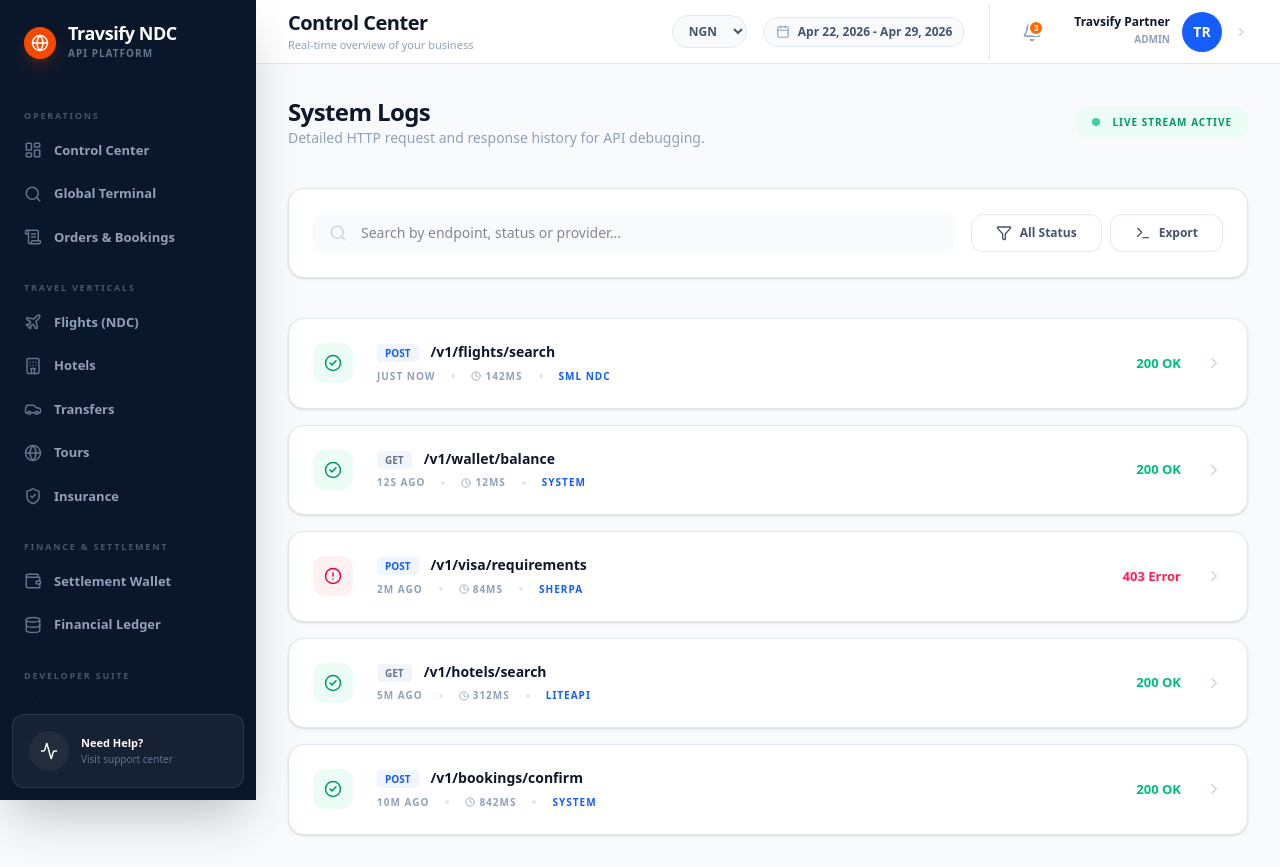
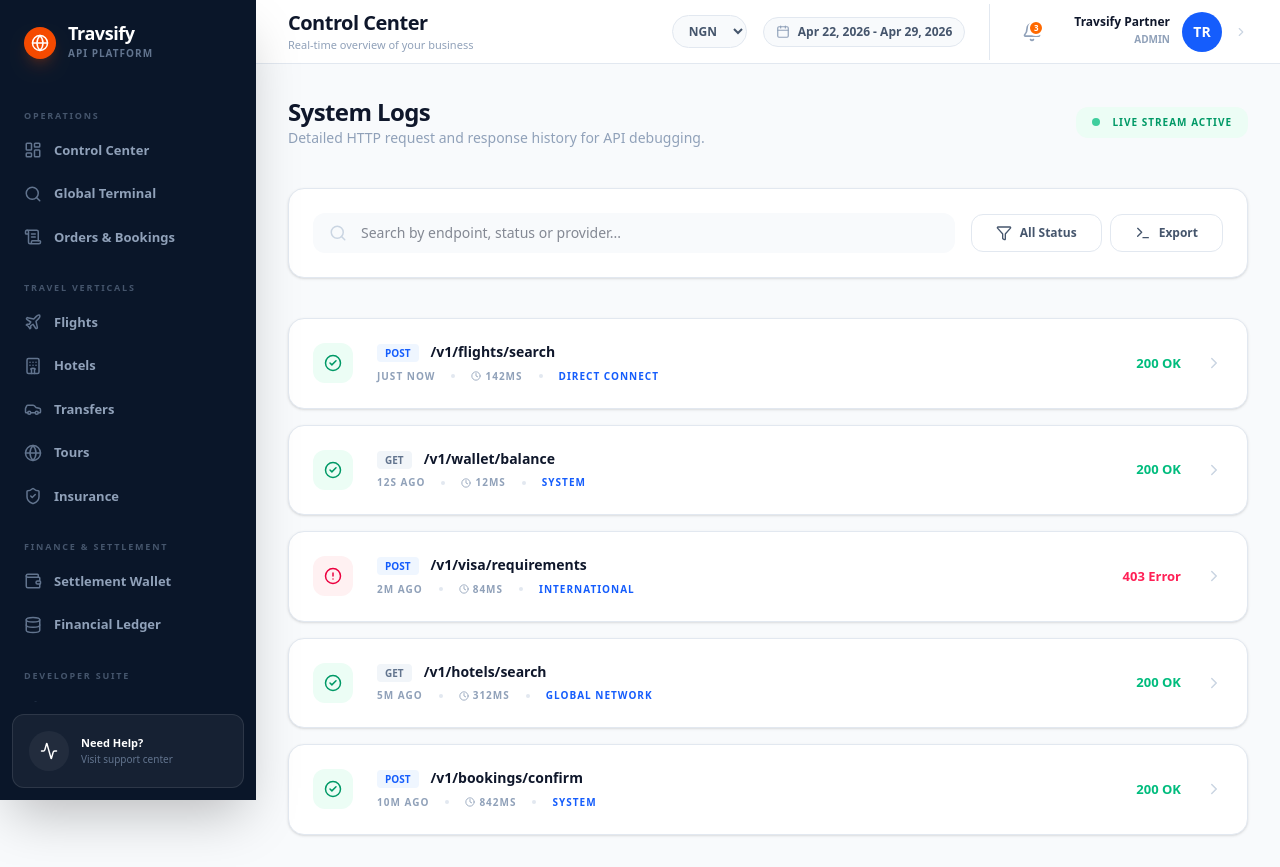
Before and after one commit to Travsify/travsify, a Next.js app in the folder frontend/: page /dashboard/logs in a window 1280 px wide. Built offline with nearby package versions, Linux system fonts and the light colour scheme.

Commit message:
style: comprehensive white-labeling across frontend; remove all third-party provider mentions

```diff
--- a/frontend/src/app/dashboard/docs/page.tsx
+++ b/frontend/src/app/dashboard/docs/page.tsx
@@ -117,7 +117,7 @@
                   <h4 className="text-lg font-black text-slate-900 tracking-tight">/flights/search</h4>
                 </div>
                 <p className="text-sm font-medium text-slate-500 mb-8 leading-relaxed">
-                  The flight search endpoint allows you to query multiple NDC pipes and GDS providers simultaneously. It returns standardized flight offers with live pricing and rules.
+                  The flight search endpoint allows you to query multiple standardized airline networks and global direct-connect systems simultaneously. It returns unified flight offers with live pricing and rules.
                 </p>
 
                 <div className="space-y-6">
@@ -159,7 +159,7 @@
                         <h6 className="text-xs font-black uppercase tracking-widest">Multi-Source</h6>
                       </div>
                       <p className="text-[11px] font-medium text-slate-500 leading-relaxed">
-                        Query results aggregated from 400+ airlines across NDC and GDS networks.
+                        Query results aggregated from 400+ airlines across our global distribution network.
                       </p>
                     </div>
                   </div>
--- a/frontend/src/app/dashboard/flights/page.tsx
+++ b/frontend/src/app/dashboard/flights/page.tsx
@@ -90,8 +90,8 @@
   return (
     <div className="space-y-10 animate-in fade-in duration-700">
       <div className="flex flex-col">
-        <h1 className="text-2xl font-black text-slate-900 tracking-tight">Flights (NDC)</h1>
-        <p className="text-sm text-slate-400 font-medium">Manage SML/Aviation bookings and real-time inventory.</p>
+        <h1 className="text-2xl font-black text-slate-900 tracking-tight">Flights</h1>
+        <p className="text-sm text-slate-400 font-medium">Direct connection to over 400+ airlines for real-time inventory and instant ticketing.</p>
       </div>
 
       {/* Search Bar Container */}
@@ -254,7 +254,7 @@
             className="bg-orange-600 text-white px-12 py-4 rounded-xl font-black text-sm shadow-xl shadow-orange-600/20 hover:bg-orange-700 active:scale-95 transition-all flex items-center gap-3 w-full md:w-auto justify-center"
           >
             {loading ? <Loader2 className="animate-spin" size={20} /> : <Search size={20} />}
-            {loading ? 'Searching SML...' : 'Search Inventory'}
+            {loading ? 'Searching Inventory...' : 'Search Inventory'}
           </button>
         </div>
       </div>
@@ -271,7 +271,7 @@
                   </div>
                   <div className="flex-1 w-full">
                     <div className="flex items-center gap-3 mb-3">
-                      <span className="px-3 py-1 bg-blue-50 text-blue-600 text-[9px] font-black rounded-lg uppercase tracking-widest">{flight.airline || 'SML NDC'}</span>
+                      <span className="px-3 py-1 bg-blue-50 text-blue-600 text-[9px] font-black rounded-lg uppercase tracking-widest">{flight.airline || 'Direct Connect'}</span>
                       {tripType === 'round_trip' && (
                         <span className="px-2 py-1 bg-slate-100 text-slate-500 text-[9px] font-black rounded uppercase tracking-widest">
                           {itIdx === 0 ? 'Outbound' : 'Return'}
@@ -325,8 +325,8 @@
             <div className="w-24 h-24 bg-white rounded-full flex items-center justify-center mx-auto mb-6 shadow-sm">
               <Plane size={40} className="text-slate-200" />
             </div>
-            <h3 className="text-xl font-black text-slate-900 tracking-tight">Search SML Inventory</h3>
-            <p className="text-sm text-slate-400 font-medium max-w-md mx-auto mt-2">Use the comprehensive search above to find one-way, round-trip, or multi-city flights across our global NDC network.</p>
+            <h3 className="text-xl font-black text-slate-900 tracking-tight">Find Flights</h3>
+            <p className="text-sm text-slate-400 font-medium max-w-md mx-auto mt-2">Use the comprehensive search above to find one-way, round-trip, or multi-city flights across our global direct-connect network.</p>
           </div>
         )}
       </div>
--- a/frontend/src/app/dashboard/hotels/page.tsx
+++ b/frontend/src/app/dashboard/hotels/page.tsx
@@ -49,8 +49,8 @@
   return (
     <div className="space-y-10 animate-in fade-in duration-700">
       <div className="flex flex-col">
-        <h1 className="text-2xl font-black text-slate-900 tracking-tight">Hotels (LiteAPI)</h1>
-        <p className="text-sm text-slate-400 font-medium">Property management and live rate tracking via LiteAPI.</p>
+        <h1 className="text-2xl font-black text-slate-900 tracking-tight">Hotels</h1>
+        <p className="text-sm text-slate-400 font-medium">Access to 1.2M+ properties with live rates and instant booking.</p>
       </div>
 
       {/* Search Bar Container */}
@@ -127,7 +127,7 @@
             className="bg-orange-600 text-white px-12 py-4 rounded-xl font-black text-sm shadow-xl shadow-orange-600/20 hover:bg-orange-700 active:scale-95 transition-all flex items-center gap-3 w-full md:w-auto justify-center"
           >
             {loading ? <Loader2 className="animate-spin" size={20} /> : <Search size={20} />}
-            {loading ? 'Searching LiteAPI...' : 'Search Inventory'}
+            {loading ? 'Searching Hotels...' : 'Search Inventory'}
           </button>
         </div>
       </div>
@@ -143,7 +143,7 @@
                 <span className="text-xs font-black text-slate-900">{hotel.rating || (4 + Math.random()).toFixed(1)}</span>
               </div>
               <div className="absolute top-4 left-4 px-3 py-1 bg-slate-900/80 backdrop-blur-md text-white text-[9px] font-black uppercase tracking-widest rounded-lg">
-                LiteAPI
+                Direct Rates
               </div>
               <div className="absolute bottom-0 left-0 right-0 p-6 bg-gradient-to-t from-black/60 to-transparent">
                 <p className="text-white/90 text-[11px] font-black uppercase tracking-widest flex items-center gap-1.5">
@@ -182,7 +182,7 @@
             <div className="w-24 h-24 bg-white rounded-full flex items-center justify-center mx-auto mb-6 shadow-sm">
               <Hotel size={40} className="text-slate-200" />
             </div>
-            <h3 className="text-xl font-black text-slate-900 tracking-tight">Search LiteAPI Inventory</h3>
+            <h3 className="text-xl font-black text-slate-900 tracking-tight">Find Hotels</h3>
             <p className="text-sm text-slate-400 font-medium max-w-md mx-auto mt-2">Enter a city to fetch live availability and rates across 1.2M+ global properties.</p>
           </div>
         )}
--- a/frontend/src/app/dashboard/layout.tsx
+++ b/frontend/src/app/dashboard/layout.tsx
@@ -50,7 +50,7 @@
     {
       label: 'TRAVEL VERTICALS',
       items: [
-        { name: 'Flights (NDC)', path: '/dashboard/flights', icon: <Plane size={18} /> },
+        { name: 'Flights', path: '/dashboard/flights', icon: <Plane size={18} /> },
         { name: 'Hotels', path: '/dashboard/hotels', icon: <Hotel size={18} /> },
         { name: 'Transfers', path: '/dashboard/transfers', icon: <Car size={18} /> },
         { name: 'Tours', path: '/dashboard/tours', icon: <Globe size={18} /> },
@@ -85,14 +85,14 @@
 
   return (
     <div className="min-h-screen bg-[#F8FAFC] flex font-sans text-slate-900">
-      {/* Sidebar - Travsify NDC Dark Navy */}
+      {/* Sidebar - Travsify Dark Navy */}
       <aside className="w-64 bg-[#0A1629] flex flex-col fixed h-full z-50 shadow-2xl">
         <div className="p-6 mb-4 flex items-center gap-3">
           <div className="w-8 h-8 bg-orange-600 rounded-lg flex items-center justify-center text-white shadow-lg shadow-orange-600/20">
             <Globe size={18} />
           </div>
           <div className="flex flex-col">
-            <span className="text-lg font-black tracking-tight text-white leading-none">Travsify NDC</span>
+            <span className="text-lg font-black tracking-tight text-white leading-none">Travsify</span>
             <span className="text-[10px] font-black text-slate-500 uppercase tracking-widest mt-1">API Platform</span>
           </div>
         </div>
@@ -139,7 +139,7 @@
 
       {/* Main Content */}
       <main className="flex-1 ml-64 min-h-screen">
-        {/* Top Header - Travsify NDC White */}
+        {/* Top Header - Travsify White */}
         <header className="h-16 bg-white border-b border-slate-200 sticky top-0 z-40 flex items-center justify-between px-8">
           <div className="flex flex-col">
             <h1 className="text-xl font-black text-slate-900 tracking-tight">Control Center</h1>
--- a/frontend/src/app/dashboard/logs/page.tsx
+++ b/frontend/src/app/dashboard/logs/page.tsx
@@ -6,10 +6,10 @@
 export default function LogsPage() {
   const [expanded, setExpanded] = useState<string | null>(null);
   const [logs] = useState([
-    { id: 'log_1', method: 'POST', endpoint: '/v1/flights/search', status: 200, latency: '142ms', time: 'Just now', provider: 'SML NDC' },
+    { id: 'log_1', method: 'POST', endpoint: '/v1/flights/search', status: 200, latency: '142ms', time: 'Just now', provider: 'Direct Connect' },
     { id: 'log_2', method: 'GET', endpoint: '/v1/wallet/balance', status: 200, latency: '12ms', time: '12s ago', provider: 'System' },
-    { id: 'log_3', method: 'POST', endpoint: '/v1/visa/requirements', status: 403, latency: '84ms', time: '2m ago', provider: 'Sherpa' },
-    { id: 'log_4', method: 'GET', endpoint: '/v1/hotels/search', status: 200, latency: '312ms', time: '5m ago', provider: 'LiteAPI' },
+    { id: 'log_3', method: 'POST', endpoint: '/v1/visa/requirements', status: 403, latency: '84ms', time: '2m ago', provider: 'International' },
+    { id: 'log_4', method: 'GET', endpoint: '/v1/hotels/search', status: 200, latency: '312ms', time: '5m ago', provider: 'Global Network' },
     { id: 'log_5', method: 'POST', endpoint: '/v1/bookings/confirm', status: 200, latency: '842ms', time: '10m ago', provider: 'System' }
   ]);
 
--- a/frontend/src/app/dashboard/page.tsx
+++ b/frontend/src/app/dashboard/page.tsx
@@ -80,7 +80,7 @@
     return (
       <div className="h-[70vh] flex flex-col items-center justify-center gap-4 animate-in fade-in duration-500">
         <Loader2 className="w-10 h-10 text-orange-600 animate-spin" />
-        <p className="text-xs font-black text-slate-400 uppercase tracking-[0.3em]">Initializing Travsify NDC...</p>
+        <p className="text-xs font-black text-slate-400 uppercase tracking-[0.3em]">Initializing Travsify...</p>
       </div>
     );
   }
@@ -291,7 +291,7 @@
       <div className="space-y-6">
         <h3 className="text-sm font-black text-slate-900 tracking-tight uppercase tracking-widest">Travel Verticals <span className="text-slate-400 font-medium">(Inventory Management)</span></h3>
         <div className="grid grid-cols-1 md:grid-cols-2 lg:grid-cols-5 gap-6">
-          <Link href="/dashboard/flights"><VerticalCard icon={<Plane className="text-blue-600" />} label="Flights (NDC)" sub="Manage NDC aviation bookings, fares and ticketing." color="blue" /></Link>
+          <Link href="/dashboard/flights"><VerticalCard icon={<Plane className="text-blue-600" />} label="Flights" sub="Direct airline connections, live fares and ticketing." color="blue" /></Link>
           <Link href="/dashboard/hotels"><VerticalCard icon={<Hotel className="text-orange-600" />} label="Hotels" sub="Global property management and live rate tracking." color="orange" /></Link>
           <Link href="/dashboard/transfers"><VerticalCard icon={<Car className="text-emerald-600" />} label="Transfers" sub="Global airport pickup and car rental logistics." color="emerald" /></Link>
           <Link href="/dashboard/tours"><VerticalCard icon={<Globe className="text-purple-600" />} label="Tours" sub="Global curated experiences and sightseeing tours." color="purple" /></Link>
--- a/frontend/src/app/dashboard/terminal/page.tsx
+++ b/frontend/src/app/dashboard/terminal/page.tsx
@@ -105,7 +105,7 @@
                 alt="Result"
               />
               <div className="absolute top-6 left-6 px-4 py-2 bg-white/90 backdrop-blur-md rounded-xl text-[9px] font-black uppercase tracking-widest text-slate-900 shadow-xl">
-                {res.provider || 'LIVE INVENTORY'}
+                {res.provider ? 'DIRECT CONNECT' : 'DIRECT CONNECT'}
               </div>
               {res.price && (
                 <div className="absolute bottom-6 right-6 px-5 py-3 bg-orange-600 text-white rounded-2xl text-xl font-black shadow-xl shadow-orange-600/20">
```
